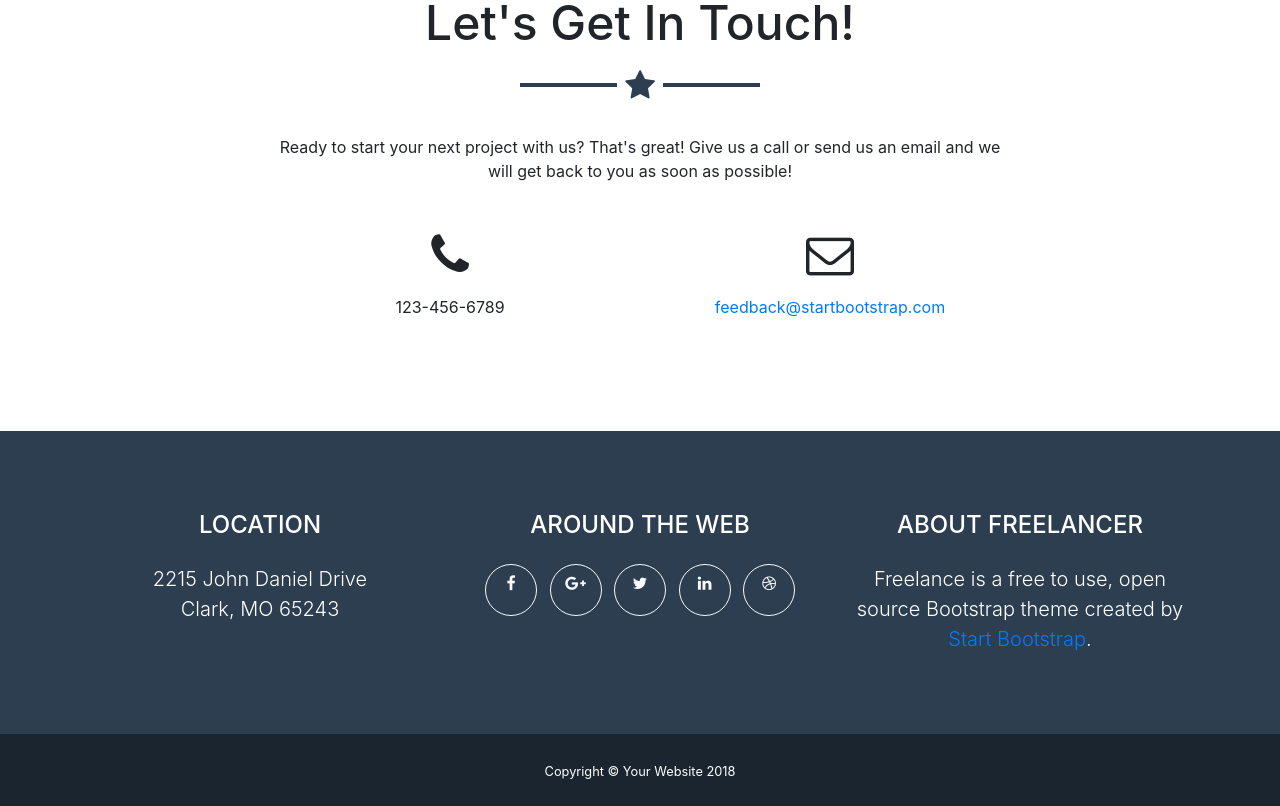
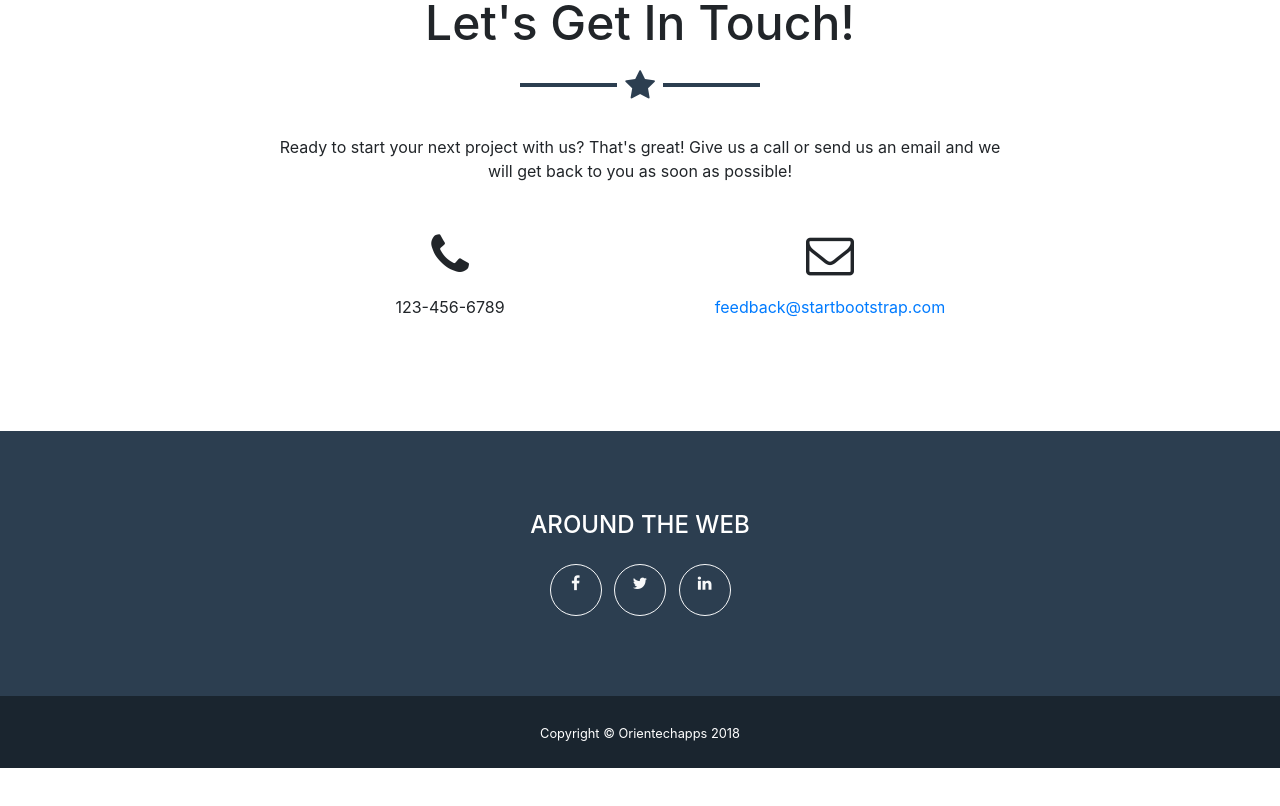
Before and after one commit to pethaniakshay/orientech-site, a website with bundled scripts: page index.html in a window 1280 px wide. Shown: the part 2348-3154 px from the top of the page. After the commit the page ends 3116 px from the top, so only its background shows below. Built offline with nearby package versions, Linux system fonts and the light colour scheme.

Commit message:
Minor Update

```diff
--- a/index.html
+++ b/index.html
@@ -185,9 +185,9 @@
       <div class="container">
         <div class="row">
           <div class="col-md-4 mb-5 mb-lg-0">
-            <h4 class="text-uppercase mb-4">Location</h4>
+            <!-- <h4 class="text-uppercase mb-4">Location</h4>
             <p class="lead mb-0">2215 John Daniel Drive
-              <br>Clark, MO 65243</p>
+              <br>Clark, MO 65243</p> -->
           </div>
           <div class="col-md-4 mb-5 mb-lg-0">
             <h4 class="text-uppercase mb-4">Around the Web</h4>
@@ -197,11 +197,11 @@
                   <i class="fa fa-fw fa-facebook"></i>
                 </a>
               </li>
-              <li class="list-inline-item">
+              <!-- <li class="list-inline-item">
                 <a class="btn btn-outline-light btn-social text-center rounded-circle" href="#">
                   <i class="fa fa-fw fa-google-plus"></i>
                 </a>
-              </li>
+              </li> -->
               <li class="list-inline-item">
                 <a class="btn btn-outline-light btn-social text-center rounded-circle" href="#">
                   <i class="fa fa-fw fa-twitter"></i>
@@ -212,25 +212,25 @@
                   <i class="fa fa-fw fa-linkedin"></i>
                 </a>
               </li>
-              <li class="list-inline-item">
+              <!-- <li class="list-inline-item">
                 <a class="btn btn-outline-light btn-social text-center rounded-circle" href="#">
                   <i class="fa fa-fw fa-dribbble"></i>
                 </a>
-              </li>
+              </li> -->
             </ul>
           </div>
-          <div class="col-md-4">
+          <!-- <div class="col-md-4">
             <h4 class="text-uppercase mb-4">About Freelancer</h4>
             <p class="lead mb-0">Freelance is a free to use, open source Bootstrap theme created by
               <a href="http://startbootstrap.com">Start Bootstrap</a>.</p>
-          </div>
+          </div> -->
         </div>
       </div>
     </footer>
 
     <div class="copyright py-4 text-center text-white">
       <div class="container">
-        <small>Copyright &copy; Your Website 2018</small>
+        <small>Copyright &copy; Orientechapps 2018</small>
       </div>
     </div>
 
```
